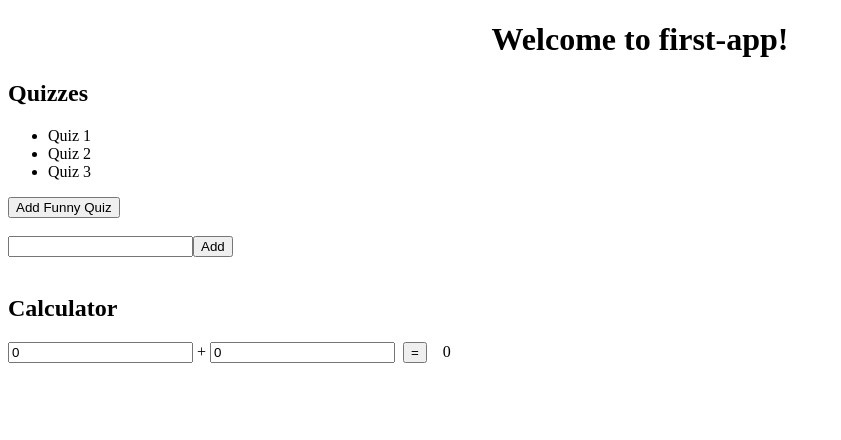
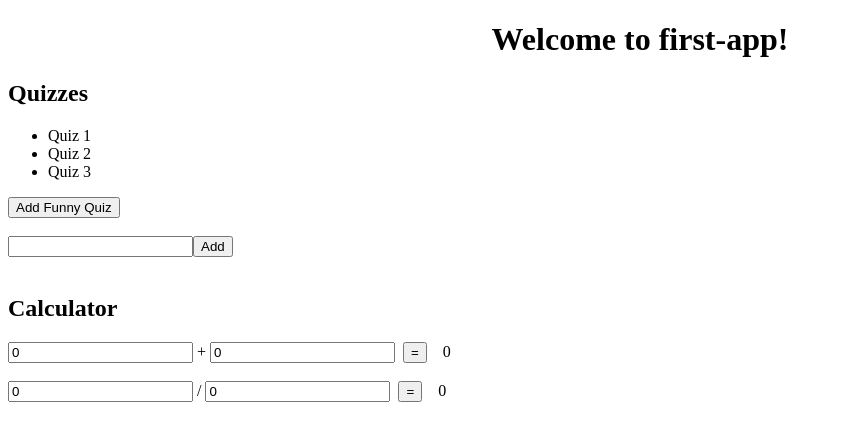
Before and after one commit to 2018-summer-mjs/first-app, an Angular app: page / in a window 1280 px wide. Shown: the top 440 px of the page, without its empty margins (0-841 px from the left). Built offline with nearby package versions, Linux system fonts and the light colour scheme.

Commit message:
Pwaite/division calculator (#2)
* First cut adding division functionality

* Making this actually divide rather than add. Fixing type in variable name.

* Add line for readability

* Adding a br between add and divide.

```diff
--- a/src/app/app.component.html
+++ b/src/app/app.component.html
@@ -31,3 +31,12 @@
   &nbsp;&nbsp;
   <label>{{ addNumbersResult }}</label>
 </div>
+<br>
+<div>
+  <input type="number" [(ngModel)]="divideNumberOne">
+  /
+  <input type="number" [(ngModel)]="divideNumberTwo">
+  &nbsp;<button (click)="divideNumbers()">=</button>
+  &nbsp;&nbsp;
+  <label>{{ divideNumbersResult }}</label>
+</div>
--- a/src/app/app.component.ts
+++ b/src/app/app.component.ts
@@ -55,6 +55,7 @@ export class AppComponent {
   // Calculator behavior
   //
 
+  // Addition
   public addNumberOne = 0;
   public addNumberTwo = 0;
   public addNumbersResult = 0;
@@ -63,4 +64,13 @@ export class AppComponent {
     this.addNumbersResult = Number(this.addNumberOne) + Number(this.addNumberTwo);
   }
 
+  // Division
+  public divideNumberOne = 0;
+  public divideNumberTwo = 0;
+  public divideNumbersResult = 0;
+
+  public divideNumbers() {
+    this.divideNumbersResult = Number(this.divideNumberOne) / Number(this.divideNumberTwo);
+  }
+
 }
```
